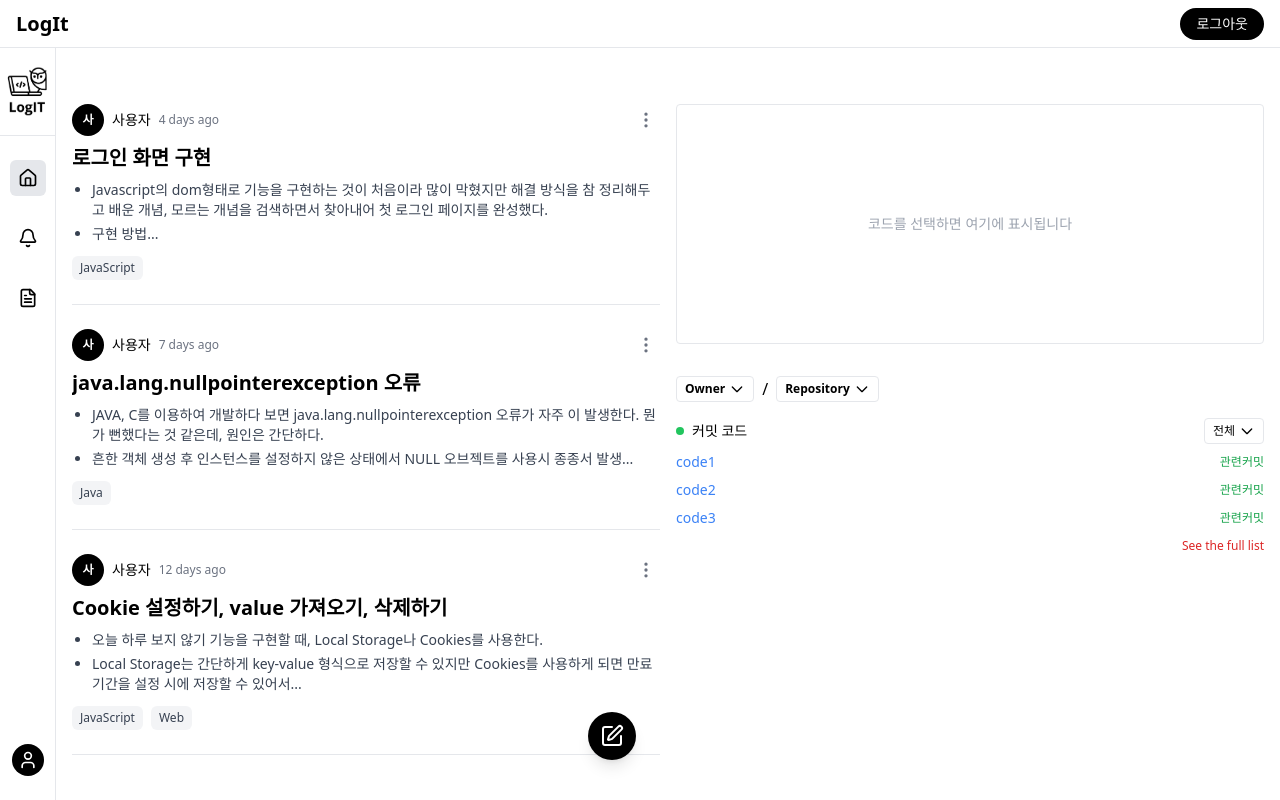
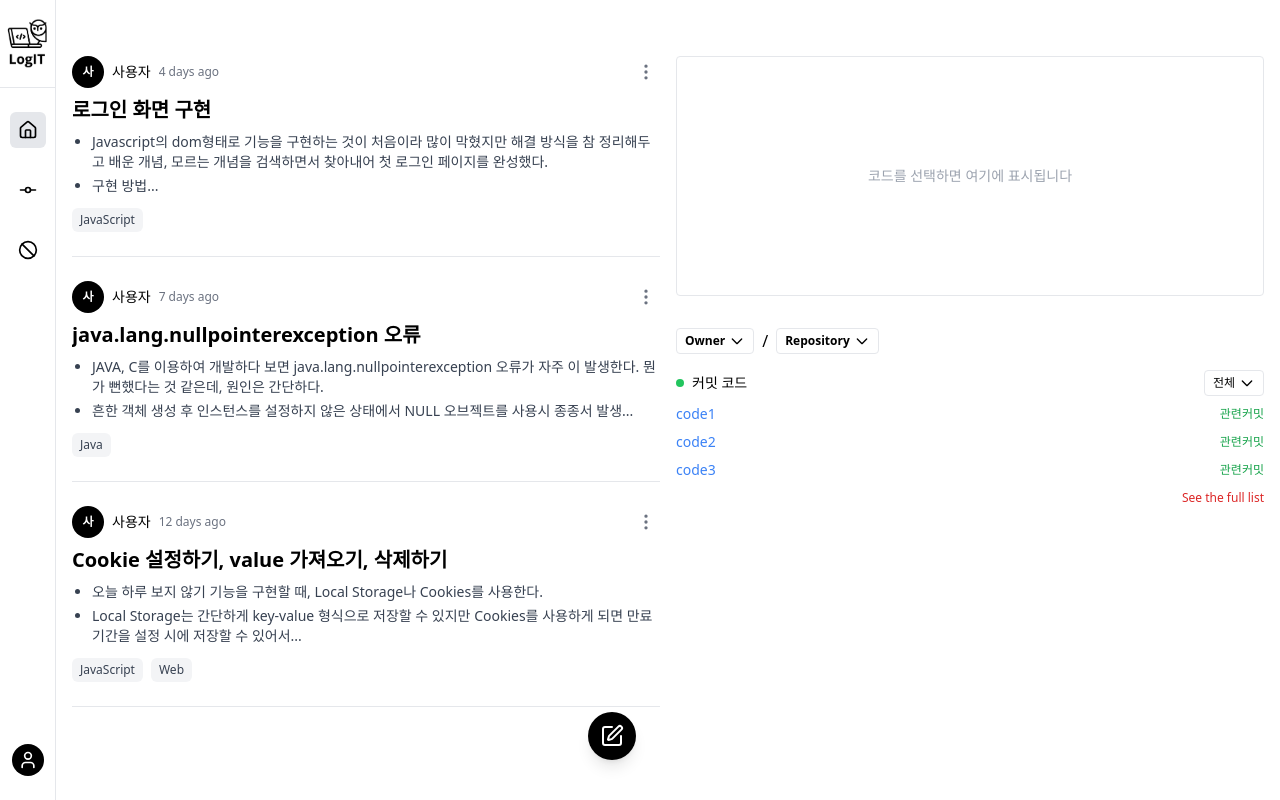
Before and after one commit to Capstone2-team4/LogIT_FE, a React (Vite) app: page /main in a window 1280 px wide. Built offline with nearby package versions, Linux system fonts and the light colour scheme.

Commit message:
상단바 삭제, 왼쪽 바 아이콘 수정정

```diff
--- a/src/components/LeftSidebar.jsx
+++ b/src/components/LeftSidebar.jsx
@@ -1,5 +1,5 @@
 import { Link } from "react-router-dom";
-import { Home, Bell, FileText, User } from "lucide-react";
+import { Home, GitCommitHorizontal, Ban, User } from "lucide-react";
 import logo from "../assets/LogIT_Logo.png"; // 로고 이미지
 
 const LeftSidebar = ({ onNavigate, currentView }) => {
@@ -26,10 +26,10 @@ const LeftSidebar = ({ onNavigate, currentView }) => {
           <Home className="w-5 h-5" />
         </button>
         <Link to="#" className="p-2 rounded-md hover:bg-gray-100">
-          <Bell className="w-5 h-5" />
+          <GitCommitHorizontal className="w-5 h-5" />
         </Link>
         <Link to="#" className="p-2 rounded-md hover:bg-gray-100">
-          <FileText className="w-5 h-5" />
+          <Ban className="w-5 h-5" />
         </Link>
       </div>
 
--- a/src/pages/MainLayout.jsx
+++ b/src/pages/MainLayout.jsx
@@ -54,16 +54,6 @@ const MainLayout = () => {
 
   return (
     <div className="flex flex-col h-screen w-full">
-      {/* 상단 네비게이션 */}
-      <div className="h-12 py-4 flex items-center justify-between px-4 border-b">
-        <h1 className="text-xl font-bold">
-          {currentView === "home" ? "LogIt" : "새 글 작성"}
-        </h1>
-        <button className="px-4 py-1.5 bg-black text-white rounded-full text-sm hover:bg-gray-800 transition-colors">
-          로그아웃
-        </button>
-      </div>
-
       {/* 콘텐츠 영역 */}
       <div className="flex flex-1 overflow-hidden">
         {/* 왼쪽 사이드바 */}
```
